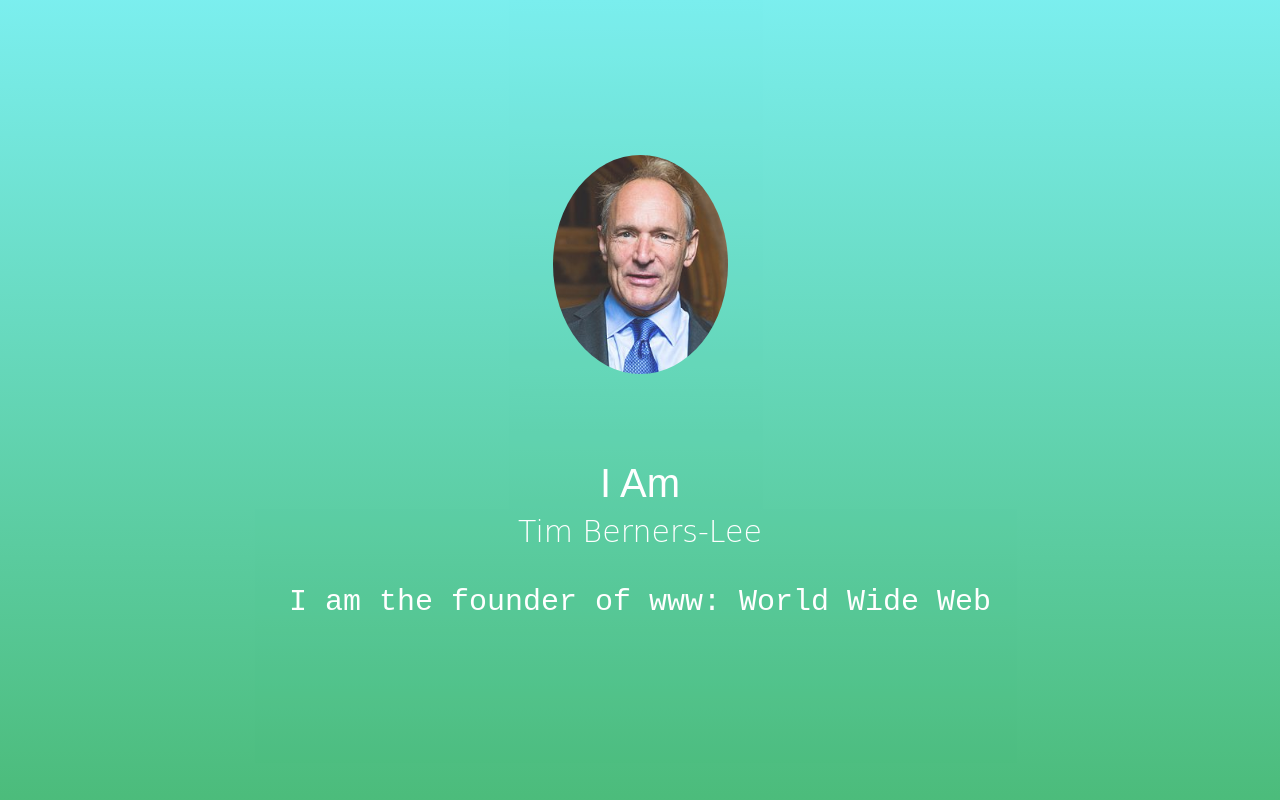
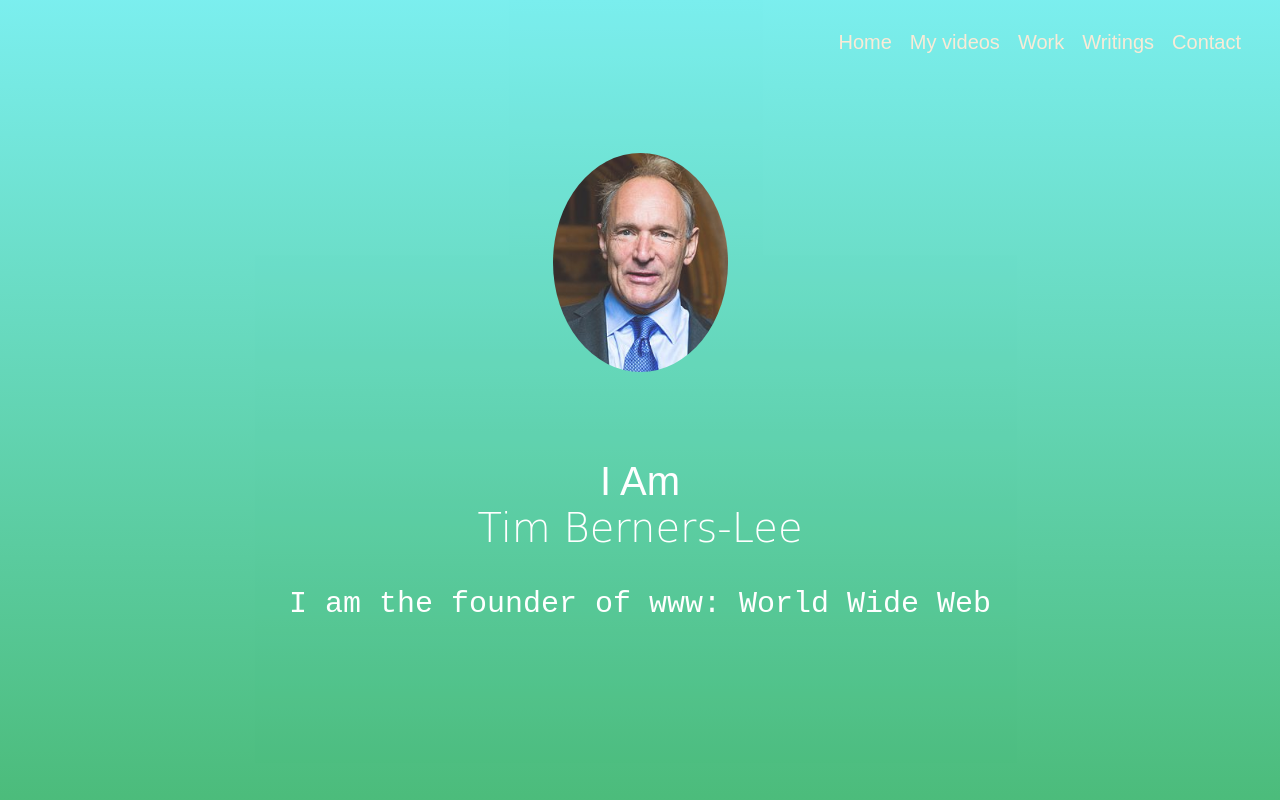
Before and after one commit to sarthakmisra/Tim, a plain HTML site: page Index.html in a window 1280 px wide. Shown: the top 800 px of the page. Drawn offline with Linux system fonts and the light colour scheme; a web font is replaced by a local one.

Commit message:
Add files via upload

```diff
--- a/Index.html
+++ b/Index.html
@@ -1,15 +1,24 @@
 <!DOCTYPE html>
 <html lang="en">
 <head>
+
   <meta charset="utf-8">
   <meta name="viewport" content="width=device-width, initial-scale=1.0">
   <title>Tim Berners Lee</title>
     <link rel="stylesheet" href="Style.css">
-
+<link rel="preconnect" href="https://fonts.gstatic.com">
+<link href="https://fonts.googleapis.com/css2?family=Ranchers&display=swap" rel="stylesheet">
 
 </head>
 
 <body>
+    <ul class="menu">
+    <li class="links">Home</li>
+         <li class="links">My videos</li>
+         <li class="links">Work</li>
+         <li class="links">Writings</li>
+         <li class="links">Contact</li>
+    </ul>
   <section id="welcome">
         <div class="parallax-inner">
             <img src="Tim.jpg" class="profile" />
--- a/Style.css
+++ b/Style.css
@@ -23,10 +23,30 @@
     display: table;
     width: 100%;
     height: 100%;
-
+   z-index: 9;
 }
-
-
+.menu{
+ list-style: none;
+ font-family: sans-serif;
+    position: absolute;
+   top: 10px;
+   right: 30px;
+  z-index: 10;
+    cursor: pointer;
+}
+.links {
+    float:left;
+    color: antiquewhite;
+    padding-top: 5px;
+    padding-bottom: 5px;
+    padding-left: 9px;
+    padding-right: 9px;
+    font-family: fantasy;
+    font-size: 20px;
+}
+.links:hover{
+  background-color: black;
+}
 
 h1 {
 
@@ -37,9 +57,9 @@
 }
 
 #name {
-    font-size: 30px;
+    font-size: 40px;
     line-height: 1.2;
-    font-family: 'Lobster', cursive;
+    font-family: 'Ranchers', cursive;
 
 }
 
```
